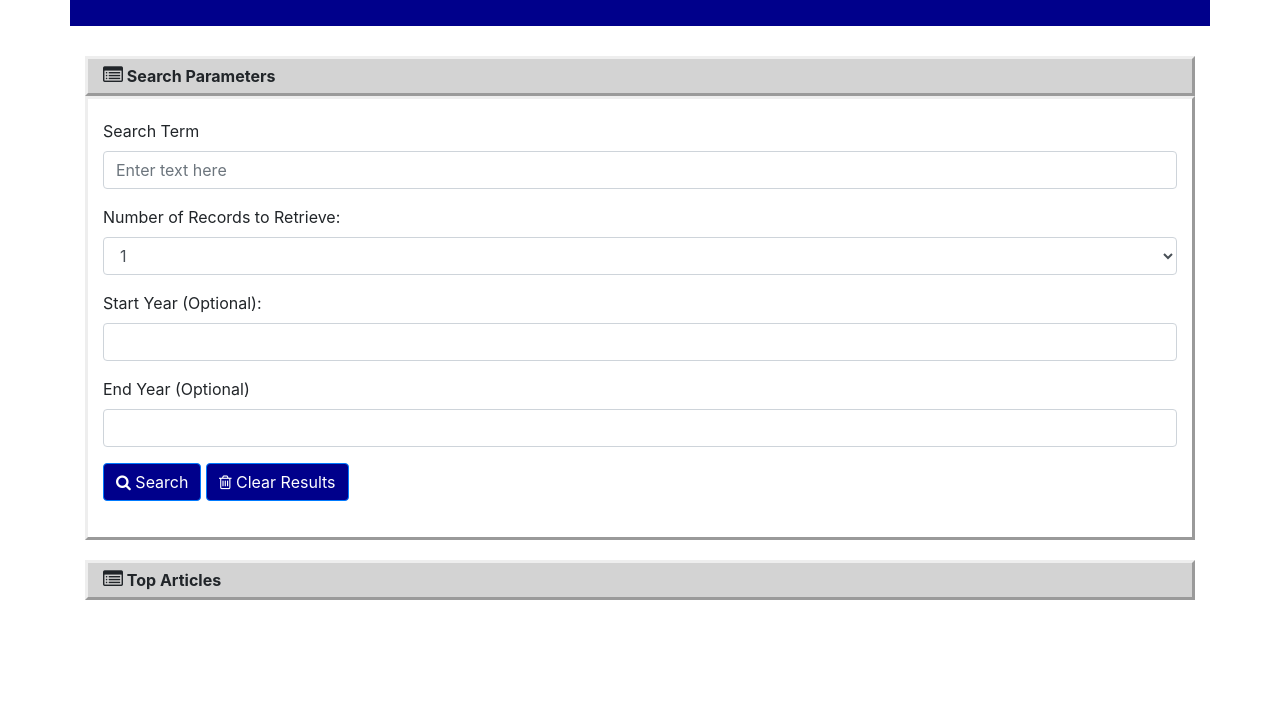
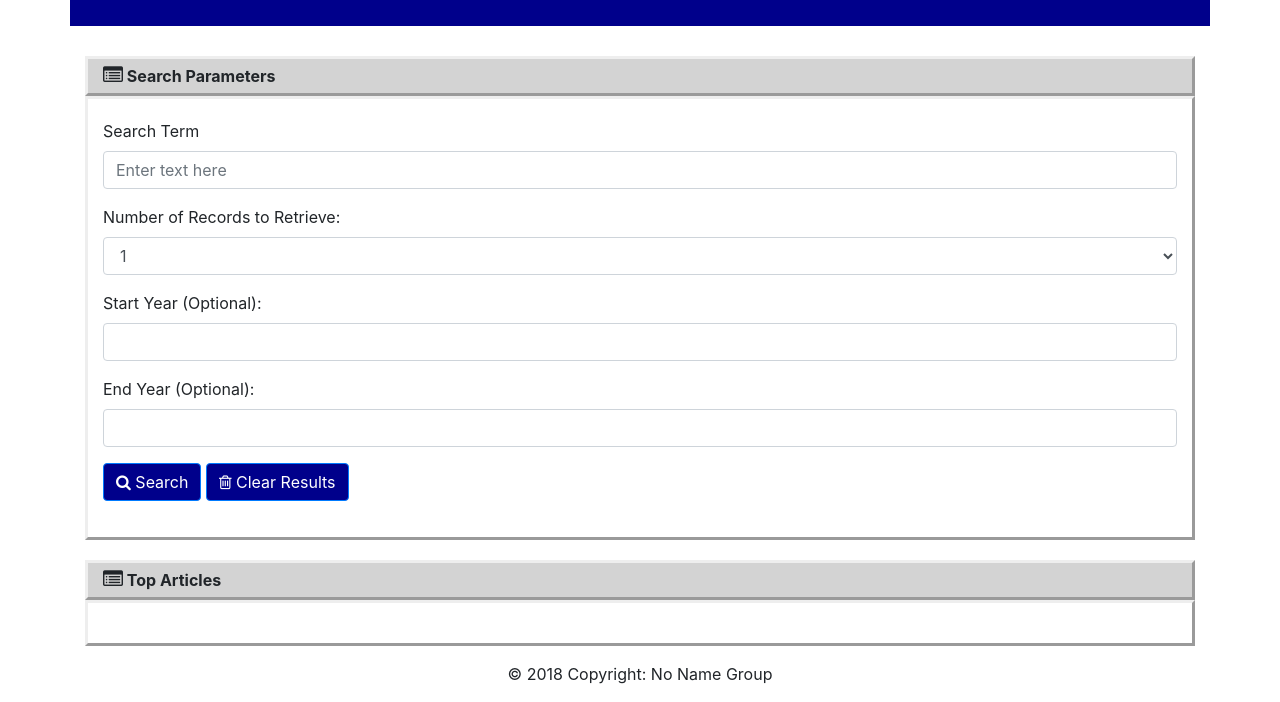
Before and after one commit to csinlasath/NYTimes-Search, a plain HTML site: page index.html in a window 1280 px wide. Shown: the part 114-816 px from the top of the page. Drawn offline with nearby package versions, Linux system fonts and the light colour scheme.

Commit message:
4th push with some clean up

```diff
--- a/assets/css/style.css
+++ b/assets/css/style.css
@@ -27,3 +27,8 @@
 .articles {
     margin-top: 20px
 }
+
+.articles_body {
+    padding: 20px;
+    border-style: outset;
+}
--- a/index.html
+++ b/index.html
@@ -20,6 +20,7 @@
             New Yorks Times Search
         </h1>
     </div>
+
     <div class="container">
         <div class="container body-header">
             <i class="fa fa-list-alt" style="font-size:20px"></i>
@@ -46,15 +47,14 @@
                     <input type="text" class="form-control" id="startYear">
                 </div>
                 <div class="form-group">
-                    <label>End Year (Optional)</label>
+                    <label>End Year (Optional): </label>
                     <input type="text" class="form-control" id="endYear">
                 </div>
                 <button type="submit" class="btn btn-primary search"><i class="fa fa-search"></i> Search</button>
                 <button type="clear" class="btn btn-primary clear"><i class="fa fa-trash-o"></i> Clear Results</button>
+            </form>
+
         </div>
-
-        </form>
-    </div>
     </div>
 
     <div class="container articles">
@@ -63,9 +63,14 @@
             Top Articles
         </div>
         <div class="container articles_body">
+            <p hidden>Hide this text</p>
         </div>
 
     </div>
+    <div class="footer-copyright text-center py-3">© 2018 Copyright:
+        No Name Group
+    </div>
+
 </body>
 <script src="assets/javascript/app.js"></script>
 
```
